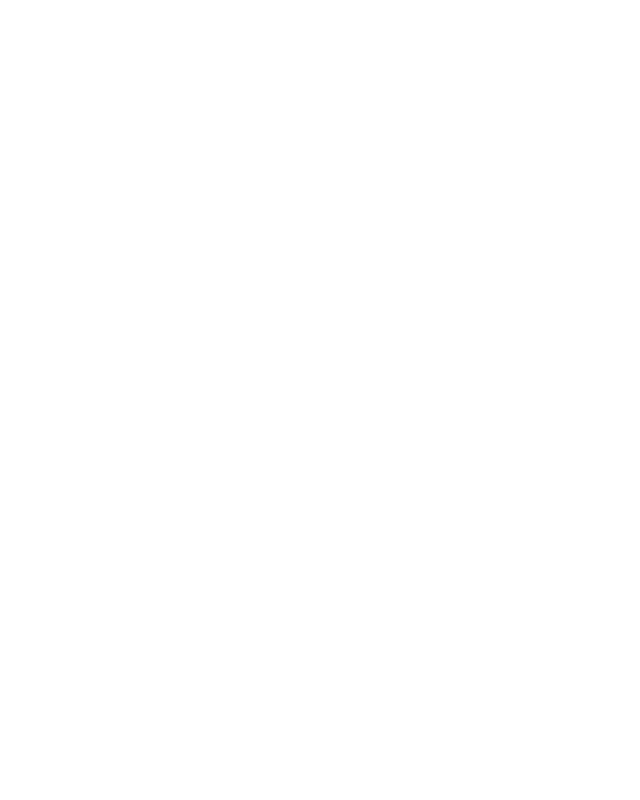
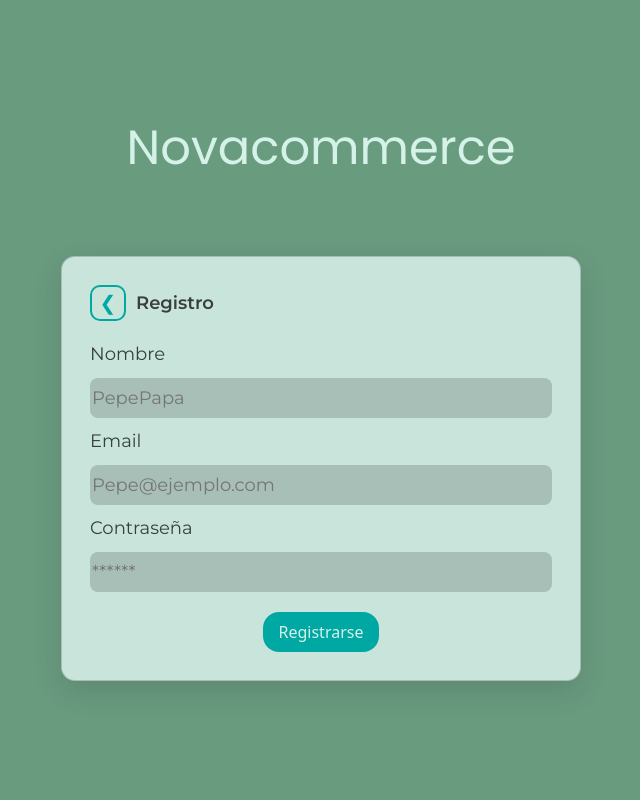
Before and after one commit to RadioRek/NovaCommerce, a Django app: page /registro/ in a window 1280 px wide. Before the commit the part shown is empty. Shown: the whole page, without its empty margins (319-959 px from the left). Run offline with Django 4.2, Linux system fonts and the light colour scheme.

Commit message:
agregar login y registro

```diff
--- a/proyectoDjango/capstoneEcommerce/principal/static/css/base.css
+++ b/proyectoDjango/capstoneEcommerce/principal/static/css/base.css
@@ -68,6 +68,10 @@
     font-size: 37px;
     color: var(--blanco5);
     font-weight: normal;
+}
+/* Solo para agrandar el texto 'Novacommerce' en el login */
+.novacommerce-grande {
+  font-size: 48px !important;
 }
 
 .headBlanco3 {
@@ -144,3 +148,49 @@
 .botonGenerico:hover {
     background-color: #00807C;
 }
+
+/* nuevo*/
+.pantalla{
+  min-height:100vh;
+  background: var(--verdeMain);
+  display:flex; flex-direction:column;
+  align-items:center; justify-content:center;
+  padding:24px;
+}
+.card{
+  width:min(520px,92vw);
+  background: var(--blanco10);
+  border-radius:14px;
+  padding:28px;
+  box-shadow:0 10px 30px rgba(0,0,0,.12);
+}
+.card-head{
+  display:flex; align-items:center; gap:10px; margin-bottom:12px;
+}
+.botonVolver{
+  display:inline-flex; align-items:center; justify-content:center;
+  width:36px; height:36px; border-radius:10px;
+  border:2px solid var(--azulMain); color: var(--azulMain);
+  text-decoration:none; font-size:20px; line-height:1;
+}
+.form-ui{
+display:grid;
+gap:10px;
+margin-top:8px;
+}
+
+.campo-falso{
+  height:40px;
+  border-radius:8px;
+  background: var(--gris25);
+  border: none;
+  font-family: "Montserrat", sans-serif;
+  font-size: 18px;
+    color: var(--negro75);
+}
+
+.boton-centrado{
+  display:block;
+  margin-left:auto;
+  margin-right:auto;
+}
--- a/proyectoDjango/capstoneEcommerce/principal/templates/registro.html
+++ b/proyectoDjango/capstoneEcommerce/principal/templates/registro.html
@@ -1,10 +1,34 @@
 {% extends "base.html" %}
-
+{% load static %}
 {% block head %}
-
+<link rel="stylesheet" href="{% static 'css/app.css' %}">
+<link rel="preconnect" href="https://fonts.gstatic.com" crossorigin>
+<link href="https://fonts.googleapis.com/css2?family=Montserrat:wght@400;600&family=Poppins:wght@400;600&display=swap" rel="stylesheet">
+<title>Registro Novacommerce</title>
 {% endblock head %}
 
+{% block body %}
+<section class="pantalla">
+  <h1 class="headBlanco3 novacommerce-grande" style="margin-bottom: 80px;">Novacommerce</h1>
 
-{% block body %}
+  <div class="card">
+    <div class="card-head">
+      <a href="#" class="botonVolver" aria-label="Volver">❮</a>
+      <span class="parrafoPequeño" style="font-weight: 600;">Registro</span>
+    </div>
 
+    <div class="form-ui">
+      <label class="parrafoPequeño">Nombre</label>
+      <input type="text" class="campo-falso" placeholder="PepePapa"></input>
+
+      <label class="parrafoPequeño">Email</label>
+      <input type="text" class="campo-falso" placeholder="Pepe@ejemplo.com"></input>
+
+      <label class="parrafoPequeño">Contraseña</label>
+      <input type="password" class="campo-falso" placeholder="******"></input>
+
+      <button class="botonGenerico boton-centrado" style="margin-top: 10px;">Registrarse</button>
+    </div>
+  </div>
+</section>
 {% endblock body %}
```
Also changed, not shown: proyectoDjango/capstoneEcommerce/principal/templates/sitioLogin.html (+30 -3 lines).
